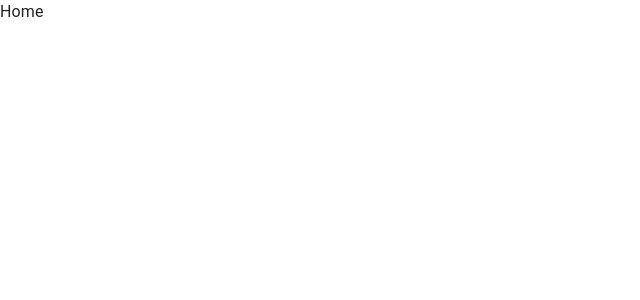
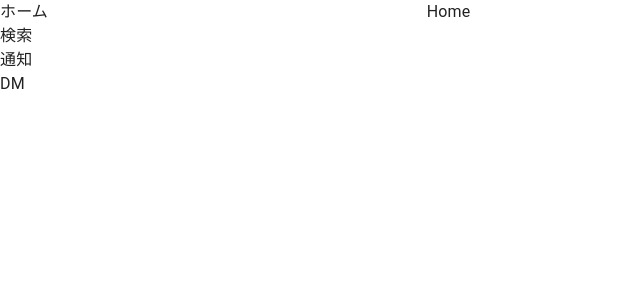
Before and after one commit to cuculus-dev/cuculus, a Next.js app: page /home in a window 1280 px wide. Shown: the top 300 px of the page, without its empty margins (0-640 px from the left). Built offline with nearby package versions, Linux system fonts and the light colour scheme.

Commit message:
レイアウト

```diff
--- a/src/app/(menu)/[userName]/page.tsx
+++ b/src/app/(menu)/[userName]/page.tsx
@@ -1,3 +1,3 @@
 export default function Profile({ params }: { params: { userName: string } }) {
-  return <main>UserName: {params.userName}</main>;
+  return <main style={{ height: '2000px' }}>UserName: {params.userName}</main>;
 }
--- a/src/app/(menu)/home/page.tsx
+++ b/src/app/(menu)/home/page.tsx
@@ -1,3 +1,3 @@
 export default function Home() {
-  return <main>Home</main>;
+  return <main style={{ height: '2000px' }}>Home</main>;
 }
--- /dev/null
+++ b/src/app/(menu)/layout.tsx
@@ -0,0 +1,28 @@
+'use client';
+
+import { styled } from '@mui/material';
+import SideMenu from '@/components/menu/SideMenu';
+
+const Layout = styled('div')`
+  display: grid;
+  grid-template-columns: 1fr 2fr;
+  min-height: 100vh;
+
+  ${({ theme }) => theme.breakpoints.down('tablet')} {
+    // モバイル
+    grid-template-columns: 1fr;
+  }
+`;
+
+export default function MenuLayout({
+  children,
+}: {
+  children: React.ReactNode;
+}) {
+  return (
+    <Layout>
+      <SideMenu />
+      {children}
+    </Layout>
+  );
+}
--- /dev/null
+++ b/src/components/menu/SideMenu.tsx
@@ -0,0 +1,39 @@
+'use client';
+
+import { styled } from '@mui/material';
+
+const StyledMenu = styled('nav')`
+  // TODO デスクトップは左、大きい(メニューラベルが表示)
+  // TODO ラップトップは左、小さい(メニューラベル非表示)
+  // TODO モバイルは下に移動する(普通に非表示にしたほうが楽かも？)
+  // デスクトップ
+  display: flex;
+  position: fixed;
+  flex-direction: column;
+
+  ${({ theme }) => theme.breakpoints.down('desktop')} {
+    // ラップトップ
+  }
+  ${({ theme }) => theme.breakpoints.down('laptop')} {
+    // タブレット
+  }
+  ${({ theme }) => theme.breakpoints.down('tablet')} {
+    // モバイル
+    flex-direction: row;
+    bottom: 0;
+  }
+`;
+
+const SideMenu = () => {
+  return (
+    <div>
+      <StyledMenu>
+        <div>ホーム</div>
+        <div>検索</div>
+        <div>通知</div>
+        <div>DM</div>
+      </StyledMenu>
+    </div>
+  );
+};
+export default SideMenu;
```
